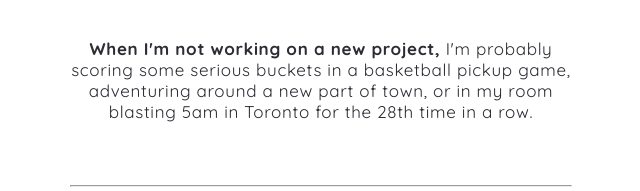
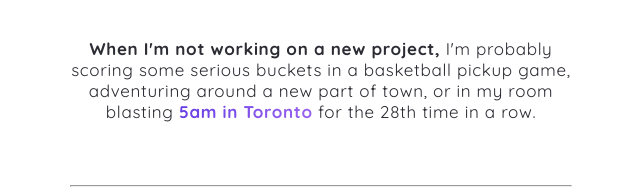
Before and after one commit to forreya/personal-website-2, a Next.js app: page /about in a window 1280 px wide. Shown: the part 885-1076 px from the top of the page, without its empty margins (319-959 px from the left). Built offline with nearby package versions, Linux system fonts and the light colour scheme.

Commit message:
Added link to 5am in toronto

```diff
--- a/src/pages/about/index.js
+++ b/src/pages/about/index.js
@@ -4,6 +4,7 @@ import PageTitle from "../../components/PageTitle";
 import SkillCard from "../../components/SkillCard";
 import { Container, AboutMe, Skills } from "../../styles/pages/About";
 import { motion } from "framer-motion";
+import { color } from "canvas-sketch-util";
 
 function About() {
   const skillsData = {
@@ -147,7 +148,7 @@ function About() {
             transition={{ duration: 0.8, delay: 0.4 }}
             style={{ letterSpacing: "0.04em", fontSize: 17 }}
           >
-            <strong>When I&apos;m not working on a new project,</strong> I&apos;m probably scoring some serious buckets in a basketball pickup game, adventuring around a new part of town, or in my room blasting 5am in Toronto for the 28th time in a row.
+            <strong>When I&apos;m not working on a new project,</strong> I&apos;m probably scoring some serious buckets in a basketball pickup game, adventuring around a new part of town, or in my room blasting <a href={'https://youtu.be/3t195yz9xCc'} style={{ textDecoration: 'none'}} target="_blank" rel="noreferrer"><strong><span>5am in Toronto</span></strong></a> for the 28th time in a row.
           </motion.p>
         </div>
 
```
